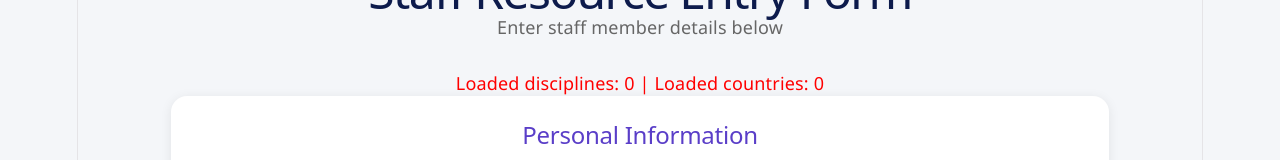
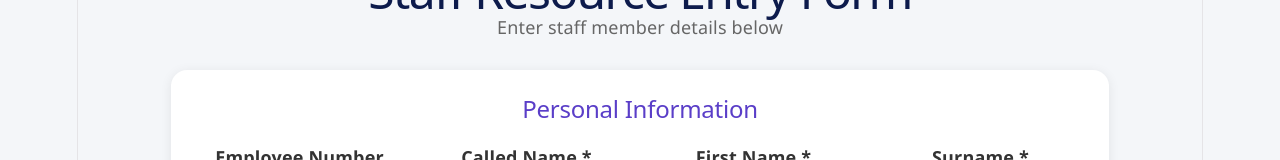
Before and after one commit to asujay-eng/staff-resource-manger, a React (Vite) app: page / in a window 1280 px wide. Shown: the part 171-331 px from the top of the page. Built offline with nearby package versions, Linux system fonts and the light colour scheme; no server answers.

Commit message:
Update StaffForm.tsx

```diff
--- a/src/StaffForm.tsx
+++ b/src/StaffForm.tsx
@@ -160,10 +160,6 @@ export default function StaffForm() {
         Enter staff member details below
       </p>
 
-      <p style={{ textAlign: "center", color: "red" }}>
-        Loaded disciplines: {mainDisciplines.length} | Loaded countries:{" "}
-        {countries.length}
-      </p>
 
       <form onSubmit={submitForm}>
         <div className="card">
```
